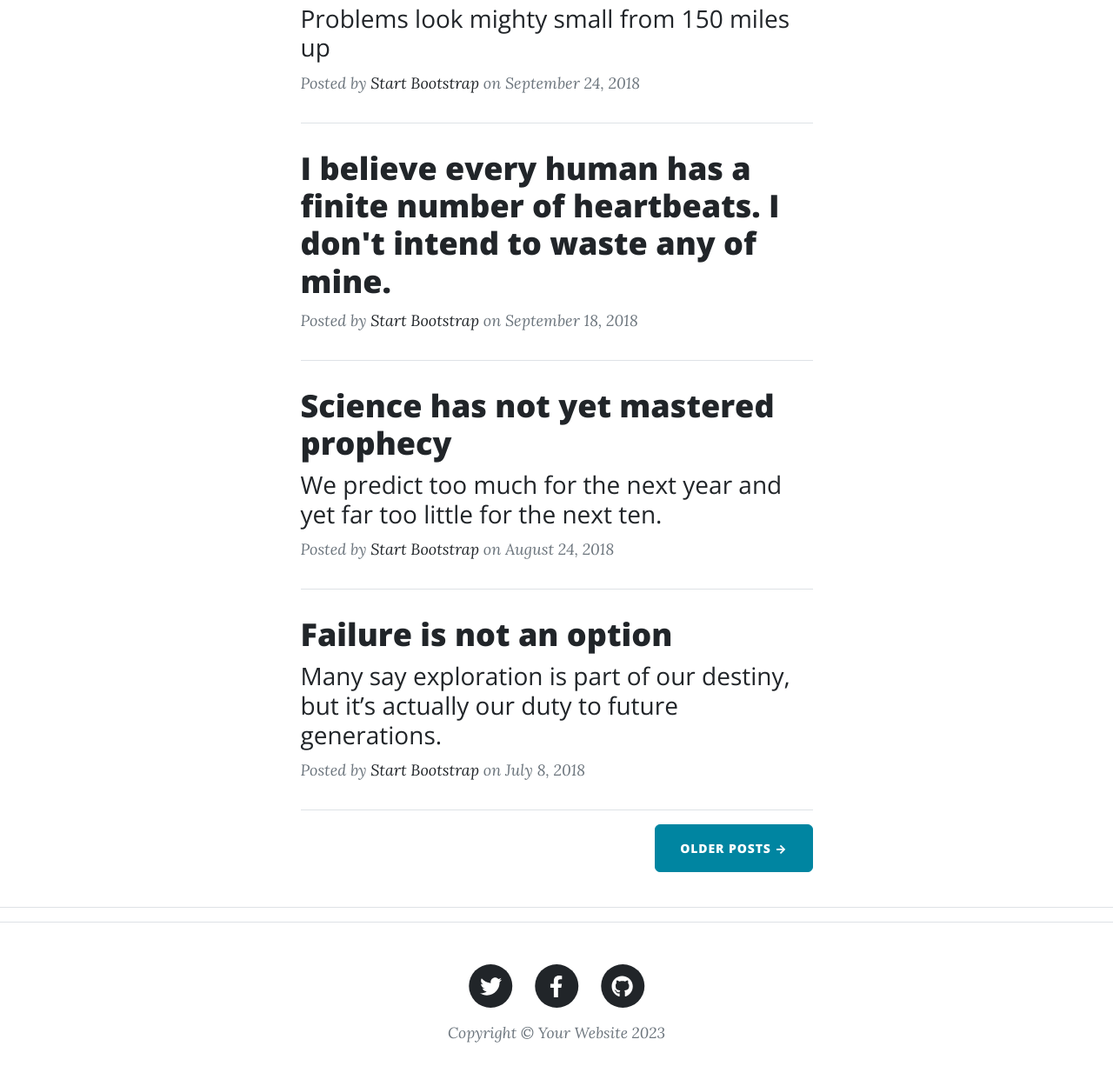
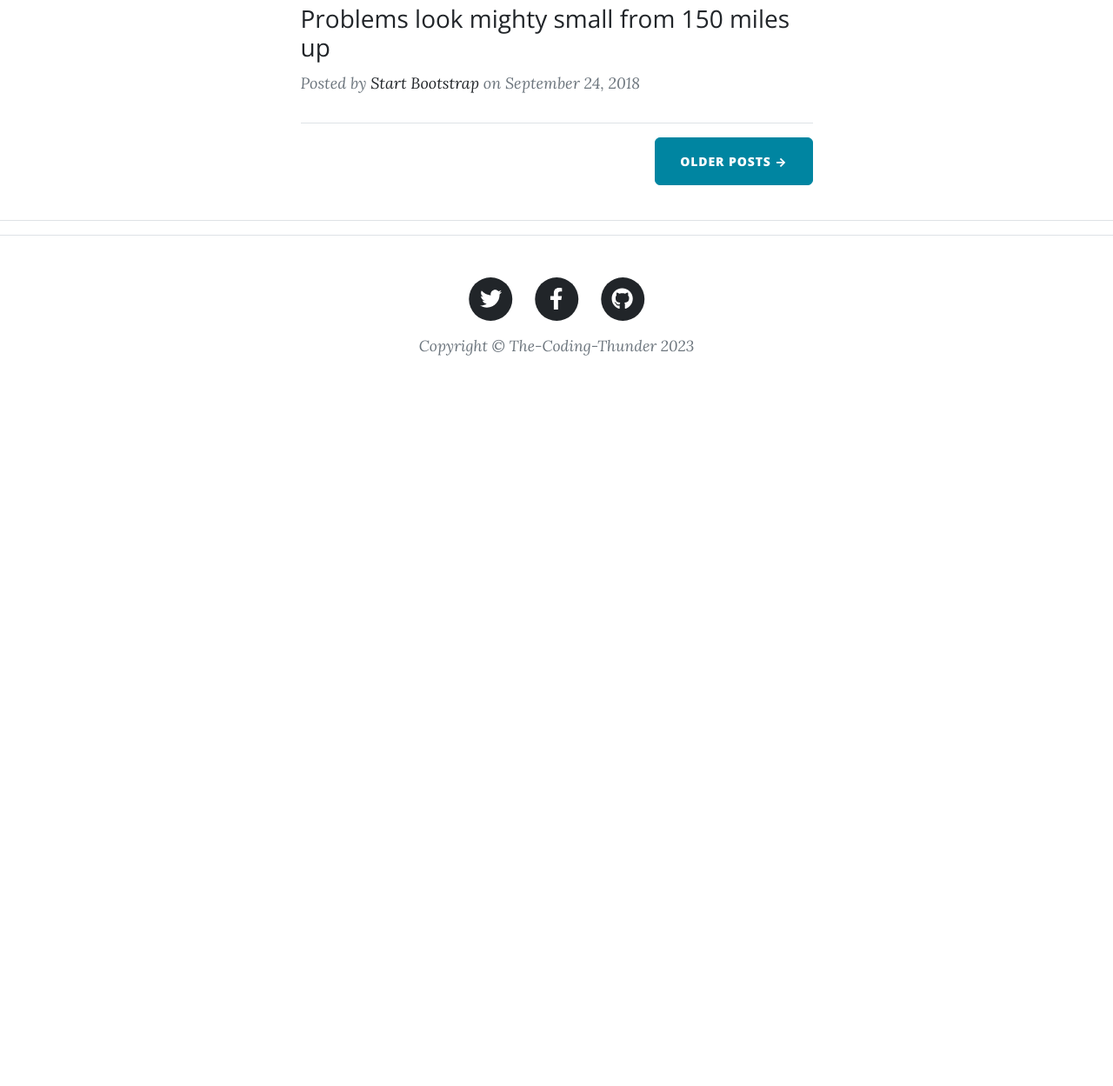
Before and after one commit to realfaizanahmed/WebBlogFlask, a Flask app: page / in a window 1280 px wide. Shown: the part 702-1951 px from the top of the page at 87% size. After the commit the page ends 1111 px from the top, so only its background shows below. Run offline with Flask 3, Linux system fonts and the light colour scheme; some libraries are stand-ins or nearby versions.

Commit message:
Connected to database and improved some frontend part

```diff
--- a/main.py
+++ b/main.py
@@ -1,5 +1,19 @@
-from flask import Flask, render_template
+from flask import Flask, render_template,request
+from flask_sqlalchemy import SQLAlchemy
+from datetime import datetime
+
+
 app = Flask(__name__)
+app.config["SQLALCHEMY_DATABASE_URI"] = "mysql://root:@localhost/codingthunder"
+db = SQLAlchemy(app)
+
+class Contacts(db.Model):
+    sno = db.Column(db.Integer, primary_key=True)
+    name = db.Column(db.String(80), nullable=False)
+    phone_num = db.Column(db.String(12), nullable=False)
+    msg = db.Column(db.String(120), nullable=False)
+    date = db.Column(db.String(12), nullable=True)
+    email = db.Column(db.String(20), nullable=False)
 
 
 @app.route("/")
@@ -12,8 +26,17 @@ def about():
     return render_template('about.html')
 
 
-@app.route("/contact")
+@app.route("/contact", methods=['GET','POST'])
 def contact():
+    if(request.method=='POST'):
+        #ADD ENTRY TO DATABASE
+        name = request.form.get('name')
+        email= request.form.get('email')
+        phone = request.form.get('phone')
+        message = request.form.get('message')
+        entry = Contacts(name=name, phone_num = phone, msg = message, date = datetime.now(),email = email)
+        db.session.add(entry)
+        db.session.commit()
     return render_template('contact.html')
 
 @app.route("/post")
--- a/templates/index.html
+++ b/templates/index.html
@@ -19,6 +19,9 @@
     <div class="container px-4 px-lg-5">
       <div class="row gx-4 gx-lg-5 justify-content-center">
         <div class="col-md-10 col-lg-8 col-xl-7">
+
+
+          <!-- TODO: Fetch it using for loop from the DATABASE-->
           <div class="post-preview">
             <a href="post.html">
               <h2 class="post-title">
@@ -33,45 +36,8 @@
               on September 24, 2018</p>
           </div>
           <hr>
-          <div class="post-preview">
-            <a href="post.html">
-              <h2 class="post-title">
-                I believe every human has a finite number of heartbeats. I don't intend to waste any of mine.
-              </h2>
-            </a>
-            <p class="post-meta">Posted by
-              <a href="#">Start Bootstrap</a>
-              on September 18, 2018</p>
-          </div>
-          <hr>
-          <div class="post-preview">
-            <a href="post.html">
-              <h2 class="post-title">
-                Science has not yet mastered prophecy
-              </h2>
-              <h3 class="post-subtitle">
-                We predict too much for the next year and yet far too little for the next ten.
-              </h3>
-            </a>
-            <p class="post-meta">Posted by
-              <a href="#">Start Bootstrap</a>
-              on August 24, 2018</p>
-          </div>
-          <hr>
-          <div class="post-preview">
-            <a href="post.html">
-              <h2 class="post-title">
-                Failure is not an option
-              </h2>
-              <h3 class="post-subtitle">
-                Many say exploration is part of our destiny, but it’s actually our duty to future generations.
-              </h3>
-            </a>
-            <p class="post-meta">Posted by
-              <a href="#">Start Bootstrap</a>
-              on July 8, 2018</p>
-          </div>
-          <hr>
+
+
           <!-- Pager -->
           <div class="d-flex justify-content-end mb-4">
             <a class="btn btn-primary text-uppercase" href="#">Older Posts →</a>
--- a/templates/layout.html
+++ b/templates/layout.html
@@ -7,7 +7,7 @@
     <meta name="description" content="">
     <meta name="author" content="">
 
-    <title>Clean Blog - Start Bootstrap Theme</title>
+    <title>The-Coding-Thunder</title>
     <link rel="icon" type="image/x-icon" href="{{ url_for('static', filename='favicon.ico') }}" />
 
     <!-- Bootstrap core CSS -->
@@ -92,7 +92,7 @@
                           </a>
                       </li>
                   </ul>
-                  <div class="small text-center text-muted fst-italic">Copyright &copy; Your Website 2023</div>
+                  <div class="small text-center text-muted fst-italic">Copyright &copy; The-Coding-Thunder 2023</div>
               </div>
           </div>
       </div>
```
Also changed, not shown: templates/contact.html (+5 -5 lines).
